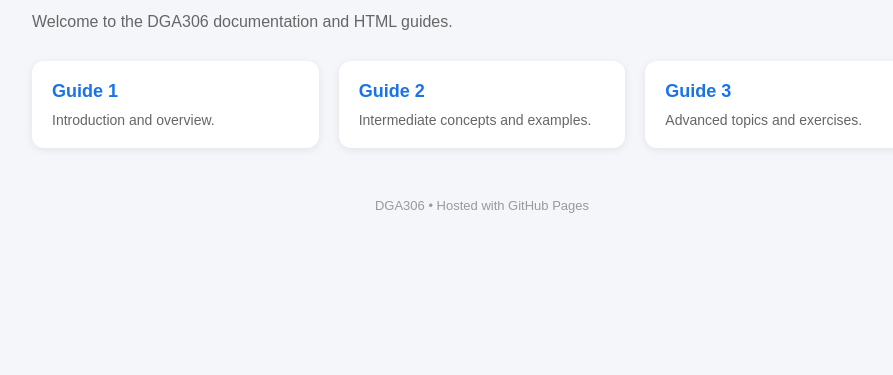
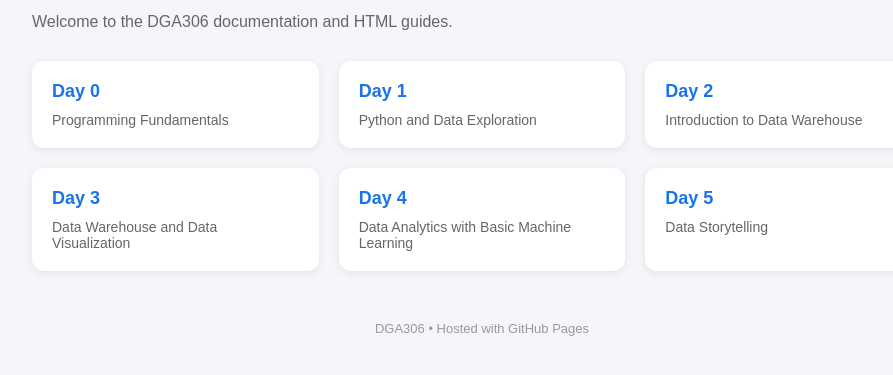
Before and after one commit to noswolf/DGA306, a plain HTML site: page docs/index.html in a window 1280 px wide. Shown: the part 101-476 px from the top of the page, without its empty margins (158-1051 px from the left). Drawn offline with Linux system fonts and the light colour scheme.

Commit message:
Update index.html

```diff
--- a/docs/index.html
+++ b/docs/index.html
@@ -81,26 +81,46 @@
     <div class="grid">
 
         <div class="card">
-            <a href="guide1.html">Guide 1</a>
+            <a href="day0.html">Day 0</a>
             <div class="desc">
-                Introduction and overview.
+                Programming Fundamentals
             </div>
         </div>
 
         <div class="card">
-            <a href="guide2.html">Guide 2</a>
+            <a href="day1.html">Day 1</a>
             <div class="desc">
-                Intermediate concepts and examples.
+                Python and Data Exploration
             </div>
         </div>
 
         <div class="card">
-            <a href="guide3.html">Guide 3</a>
+            <a href="day2.html">Day 2</a>
             <div class="desc">
-                Advanced topics and exercises.
+                Introduction to Data Warehouse
             </div>
         </div>
 
+        <div class="card">
+            <a href="day3.html">Day 3</a>
+            <div class="desc">
+                Data Warehouse and Data Visualization
+            </div>
+        </div>
+
+        <div class="card">
+            <a href="day4.html">Day 4</a>
+            <div class="desc">
+                Data Analytics with Basic Machine Learning
+            </div>
+        </div>
+
+        <div class="card">
+            <a href="day5.html">Day 5</a>
+            <div class="desc">
+                Data Storytelling
+            </div>
+        </div>
     </div>
 
     <footer>
```
